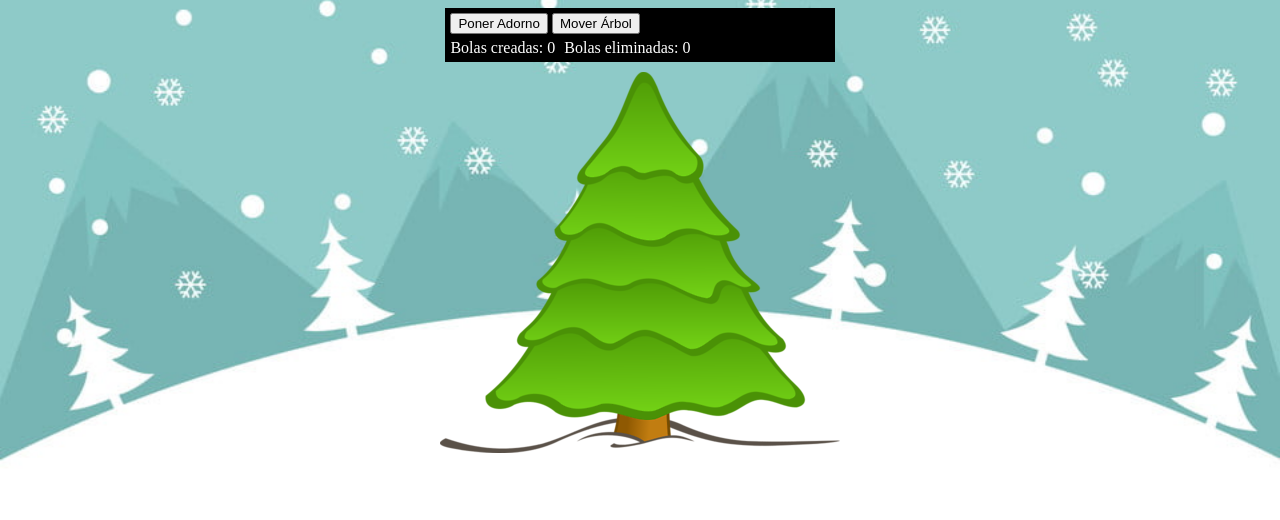
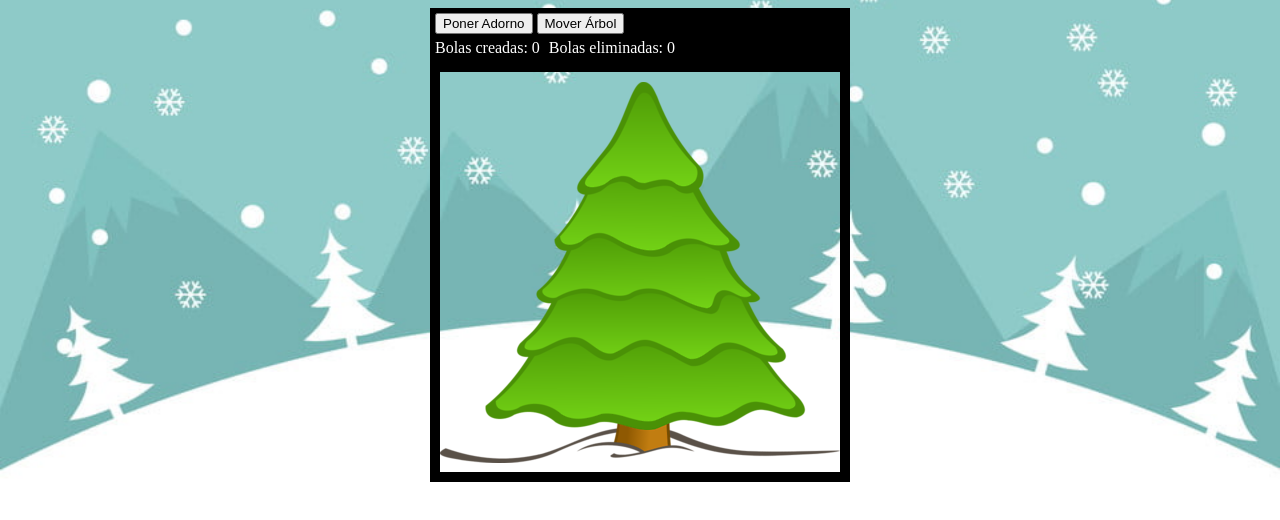
Before and after one commit to diegodenavas/ArbolDeNavidad, a plain HTML site: page index.html in a window 1280 px wide. Both pictures are taken after a click on the button "Mover Árbol". Drawn offline with nearby package versions, Linux system fonts and the light colour scheme.

Commit message:
version 1.0

```diff
--- a/estilos.css
+++ b/estilos.css
@@ -9,12 +9,15 @@ body {
     width: 400px;
     height: 400px;
     position: relative;
-    background-image: url(imagenes/tree.png);
-    background-repeat: no-repeat;
-    background-position: center;
-    background-size: contain;
     margin: auto;
+    border: black 10px solid;
+    display: flex;
+    align-items: center;
   }
+
+#imagenArbol {
+  position: relative;
+}
 
 .bolas {
   width: 20px;
@@ -31,7 +34,7 @@ body {
 
 #contenedorCabecera{
   background-color: black;
-  width: 30%;
+  width: 410px;
   padding: 5px;
   color: white;
   margin: auto;
--- a/index.html
+++ b/index.html
@@ -25,8 +25,6 @@
     </div>
   </div>
 
-  <div id ="arbol">
-
-  </div>
+  <div id ="arbol"><img id="imagenArbol" src="imagenes/tree.png" alt="Arbol"></div>
 </body>
 </html>
--- a/script.js
+++ b/script.js
@@ -5,6 +5,7 @@ $(document).ready(function(){
   var contBolasCreadas = $("#bolasCreadas");
   var contBolasEliminadas = $("#bolasEliminadas");
   var arbol = $("#arbol");
+  var imagenArbol = $("#imagenArbol");
 
   botonMoverArbol.click(tirarBolas);
 
@@ -85,15 +86,15 @@ $(document).ready(function(){
 
     for(let i = 0; i <= 4; i++){
 
-      arbol.animate({left: "7px"}, 60);
-      arbol.animate({left: "-7px"}, 60);
-      arbol.animate({left: "0px"}, 60);
+      imagenArbol.animate({left: "7px"}, 60);
+      imagenArbol.animate({left: "-7px"}, 60);
+      imagenArbol.animate({left: "0px"}, 60);
 
     }
 
     for (let i = 0; i < bolas.length; i++) {
 
-      $("#bola"+(i+1)).delay(400).animate({ "top": "400px" }, 800 );
+      $("#bola"+(i+1)).delay(400).animate({ "top": "370px" }, 800 );
 
     }
 
```
